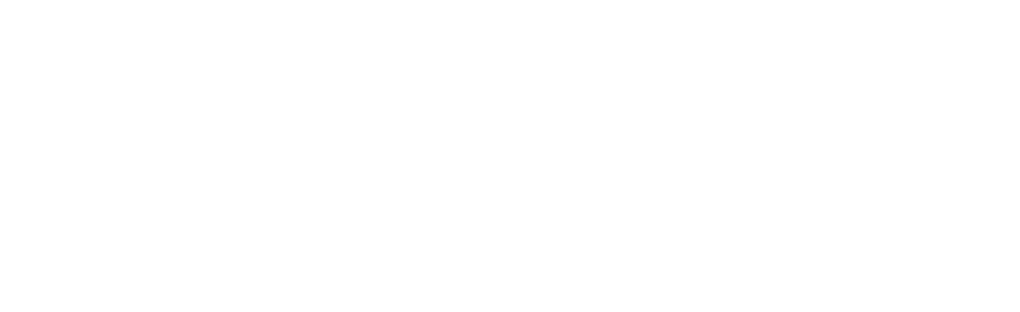
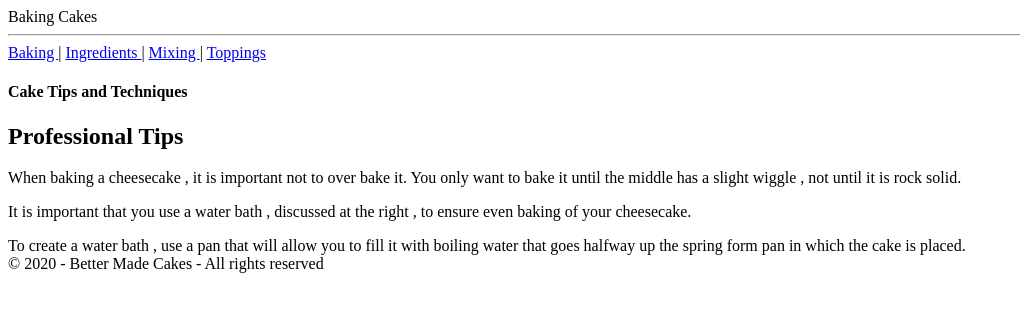
Before and after one commit to 40456344/set08101, a plain HTML site: page bakingsite.html in a window 1280 px wide. Shown: the whole page, without its empty margins (0-1020 px from the left). Drawn offline with Linux system fonts and the light colour scheme.

Commit message:
Modifiy Added Baking.html

```diff
--- a/bakingsite.html
+++ b/bakingsite.html
@@ -2,3 +2,33 @@
 <html>
 <head>
 <meta charset="UTF-8" />
+<title >Baking for fun </title >
+</head >
+<body >
+
+<header>
+Baking Cakes
+<hr />
+</header>
+<nav>
+ <a href="/Baking/" target="_blank">Baking </a> |
+ <a href="/ingredients/" target="_blank">Ingredients </a> |
+ <a href="/mixing/" target="_blank">Mixing </a> |
+ <a href="/toppings/" target="_blank">Toppings </a>
+ <nav>
+ <section>
+ <h1>Cake Tips and Techniques</h1>
+ <h2>Professional Tips </h2> </hgroup >
+ <p>
+ When baking a cheesecake , it is important not to over bake it. You only want to bake it until the middle has a slight wiggle , not until it is rock solid.
+ </p>
+ <p>It is important that you use a water bath , discussed at the right , to ensure even baking of your cheesecake.</p>
+ <aside >
+ To create a water bath , use a pan that will allow you to fill it with boiling water that
+ goes halfway up the spring form pan in which the cake is placed.
+ </aside >
+ </section >
+ <footer > &copy; 2020 - Better Made Cakes - All rights reserved</footer >
+
+ </body >
+ </html >
```
